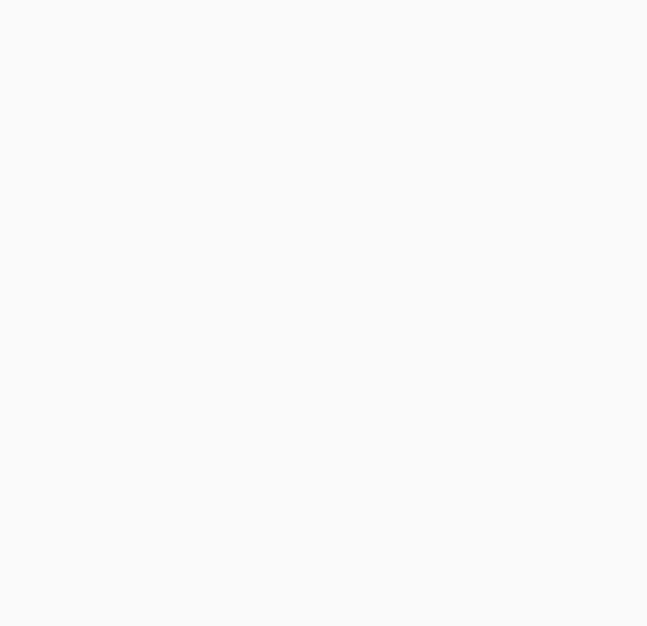
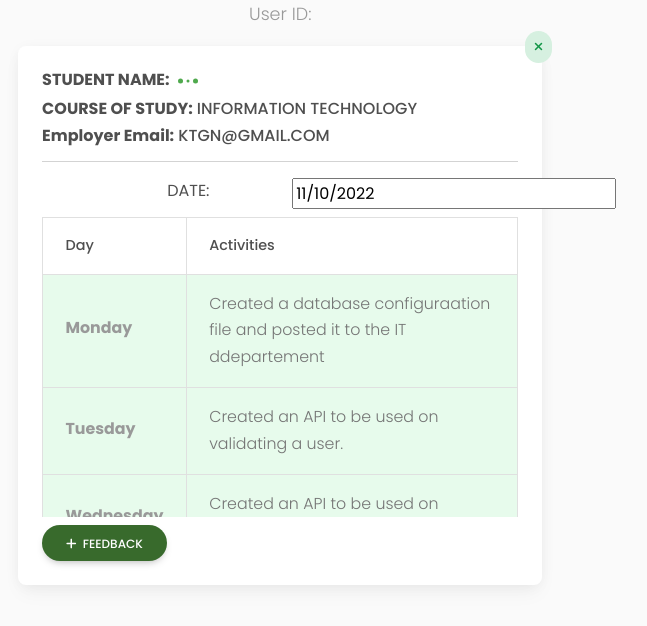
Before and after one commit to AxleBee/ATTACHMENT-MANAGEMENT-SYSTEM, a React (Create React App) app in the folder front-end/: page /feedback/1 in a window 1280 px wide. Before the commit this address had no page. Shown: the top 626 px of the page, without its empty margins (268-915 px from the left). Built offline with nearby package versions, Linux system fonts and the light colour scheme; no server answers.

Commit message:
Adds styles

```diff
--- a/front-end/src/App.js
+++ b/front-end/src/App.js
@@ -1,19 +1,19 @@
-import logo from './logo.svg';
-import './App.css';
-import {BrowserRouter as Router, Route, Routes} from 'react-router-dom'
-import SupervisorDashboard from './components/Supervisor/Dashboard'
-import Login from './components/Login';
+import logo from "./logo.svg";
+import "./App.css";
+import { BrowserRouter as Router, Route, Routes } from "react-router-dom";
+import SupervisorDashboard from "./components/Supervisor/Dashboard";
+import LogBookFeeback from "./components/Supervisor/logbook-feedback.";
+import Login from "./components/Login";
+
 function App() {
   return (
-
-
     <Router>
-        <Routes>
-          <Route path="/supervisor-dashboard" element={<SupervisorDashboard/>}/>
-          <Route path="/" element={<Login/>}/>
-        </Routes>
+      <Routes>
+        <Route path="/supervisor-dashboard" element={<SupervisorDashboard />} />
+        <Route path="/" element={<Login />} />
+        <Route path="/feedback/:id" element={<LogBookFeeback />} />
+      </Routes>
     </Router>
-
   );
 }
 
--- a/front-end/src/components/Supervisor/logbook-feedback..js
+++ b/front-end/src/components/Supervisor/logbook-feedback..js
@@ -0,0 +1,183 @@
+import React from "react";
+import { useParams } from "react-router-dom";
+import { useEffect, useState } from "react";
+import { ThreeDots } from "react-loader-spinner";
+import DatePicker from "react-datepicker";
+import "react-datepicker/dist/react-datepicker.css";
+
+function LogBookFeeback() {
+  let user = useParams();
+  const date = document.getElementById("dater") ? document.getElementById("dater").value: ""
+  let myDate = new Date((date.replace(/\//g, "-")));
+
+  console.log(`${myDate.getFullYear()}-${myDate.getMonth() + 1}-${myDate.getDate()}`);
+
+  // fetching api data
+  const [movie, setMovie] = useState([]);
+  const [startDate, setStartDate] = useState(new Date());
+  // const fetchData = () => {};
+
+  useEffect(() => {
+    fetch(
+      `https://api.themoviedb.org/3/movie/${user.id}?api_key=1a612bf729e479b9f236c64a3ddeb94b`
+    )
+      .then((response) => response.json())
+      .then((data) => {
+        setMovie(data);
+      });
+  }, []);
+  return (
+    <div className="container">
+      <p className="text-center">User ID: {movie["id"]}</p>
+      <div class="row">
+        <div class="col-sm-3"></div>
+        <div class="col-sm-6">
+          <div class="card">
+            <div class="card-body">
+              <a
+                href="/supervisor-dashboard/"
+                // class=" btn btn-success btn-floating"
+                className="badge badge-success rounded-pill"
+                style={{
+                  position: "absolute",
+                  top: "-15px",
+                  right: "-10px",
+                  padding: "10px",
+                }}
+                title="close"
+              >
+                <i class="fas fa-close"></i>
+              </a>
+              <h6 class="card-title">
+                <b>STUDENT NAME:</b>&nbsp;&nbsp;
+                {movie["title"] ? (
+                  " " + movie["title"]
+                ) : (
+                  <ThreeDots
+                    height="20"
+                    width="20"
+                    wrapperStyle={{ display: "inline-block" }}
+                  />
+                )}{" "}
+              </h6>
+              <h6 class="card-title">
+                <b>COURSE OF STUDY:</b> INFORMATION TECHNOLOGY{" "}
+              </h6>
+              <h6 class="card-title">
+                <b>Employer Email:</b> KTGN@GMAIL.COM
+              </h6>
+              <hr></hr>
+              <div
+                id="date-picker"
+                style={{ display: "flex" }}
+                className=" row mb-2"
+              >
+                <div className="col-md-3"></div>
+                <div className="col-md-3">DATE:</div>
+                <div className="col-md-6">
+                  {" "}
+                  <DatePicker
+                    selected={startDate}
+                    onChange={(date) => setStartDate(date)}
+                    id="dater"
+                  />
+                </div>
+              </div>
+              <div class="table-wrapper-scroll-y my-custom-scrollbar">
+                <table class="table table-bordered align-middle mb-0 bg-white w-auto mb-2 ">
+                  <thead class="">
+                    <tr>
+                      <th>Day</th>
+                      <th>Activities</th>
+                    </tr>
+                  </thead>
+                  <tbody style={{ backgroundColor: "#E7FBEC" }}>
+                    {" "}
+                    <tr>
+                      <td>
+                        <p class="fw-normal mb-1">
+                          <b>Monday</b>
+                        </p>
+                      </td>
+                      <td>
+                        <p class="text-muted mb-0">
+                          Created a database configuraation file and posted it
+                          to the IT ddepartement
+                        </p>
+                      </td>
+                    </tr>
+                    <tr>
+                      <td>
+                        <p class="fw-normal mb-1">
+                          <b>Tuesday</b>
+                        </p>
+                      </td>
+                      <td>
+                        <p class="text-muted mb-0">
+                          Created an API to be used on validating a user.
+                        </p>
+                      </td>
+                    </tr>
+                    <tr>
+                      <td>
+                        <p class="fw-normal mb-1">
+                          <b>Wednesday</b>
+                        </p>
+                      </td>
+                      <td>
+                        <p class="text-muted mb-0">
+                          Created an API to be used on validating a user.
+                        </p>
+                      </td>
+                    </tr>
+                    <tr>
+                      <td>
+                        <p class="fw-normal mb-1">
+                          <b>Thursday</b>
+                        </p>
+                      </td>
+                      <td>
+                        <p class="text-muted mb-0">
+                          Created an API to be used on validating a user.
+                        </p>
+                      </td>
+                    </tr>
+                  </tbody>
+                </table>
+              </div>
+              <form
+                method="post"
+                class="form-group"
+                id="feedback"
+                style={{ display: "none" }}
+              >
+                <label for="comment" className="mt-2">
+                  Feedback:
+                </label>
+                <textarea class="form-control" rows="5" id="comment"></textarea>
+
+                <button
+                  type="submit"
+                  className="btn badge-success rounded-pill mt-2"
+                  style={{ backgroundColor: "#386A2C", color: "white" }}
+                >
+                  submit feedback
+                </button>
+              </form>
+              <button
+                id="addFeedback"
+                className="btn  rounded-pill mt-2 pull-right"
+                style={{ backgroundColor: "#386A2C", color: "white" }}
+              >
+                <i class="fas fa-plus"></i>&nbsp;&nbsp;Feedback
+              </button>
+            </div>
+          </div>
+        </div>
+        <div class="col-sm-3"></div>
+      </div>
+    </div>
+  );
+}
+
+export default LogBookFeeback;
--- a/front-end/src/index.css
+++ b/front-end/src/index.css
@@ -101,6 +101,21 @@ ul ul a {
   color: white;
 }
 
+.my-custom-scrollbar {
+  position: relative;
+  height: 300px;
+  overflow-y: scroll;
+}
+
+.table-wrapper-scroll-y {
+  display: block;
+}
+
+#comment:focus {
+  outline: none !important;
+  border: 1px solid #a6ec6d;
+  /* box-shadow: 0 0 10px #3c7c46; */
+}
 @media (max-width: 700px) {
   #sidebar {
     margin-left: -350px;
```
Also changed, not shown: front-end/src/api-requests.js (added).
